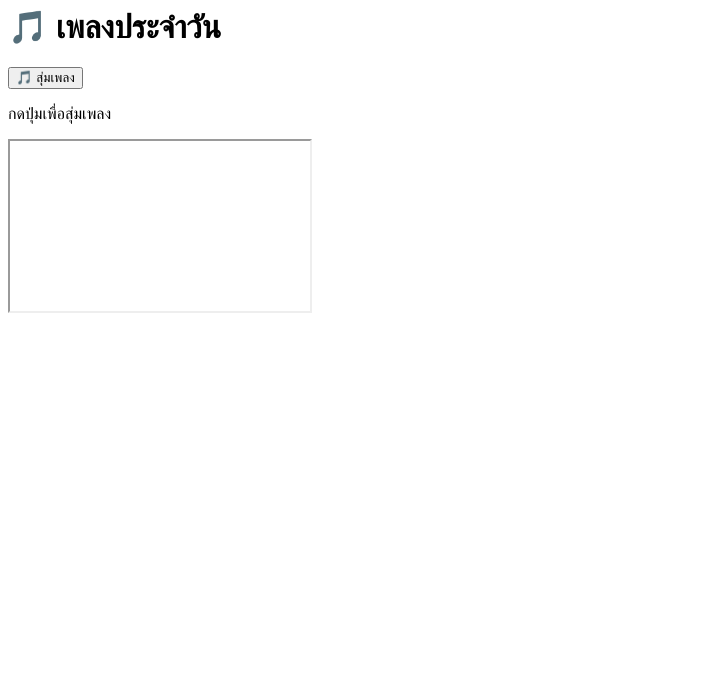
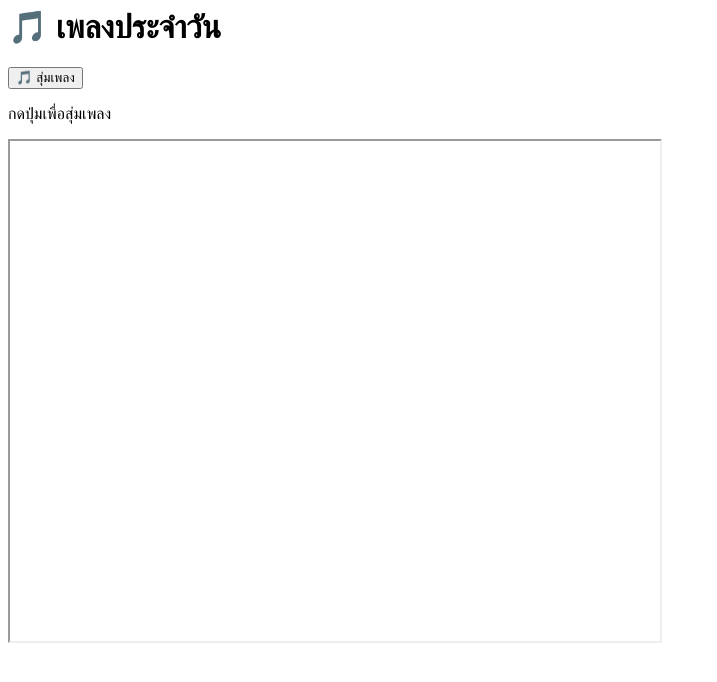
Before and after one commit to krittikarn4/web-music, a plain HTML site: page index.html in a window 1280 px wide. Shown: the whole page, without its empty margins (0-717 px from the left). Drawn offline with Linux system fonts and the light colour scheme.

Commit message:
Update index.html

```diff
--- a/index.html
+++ b/index.html
@@ -6,8 +6,8 @@
 
 <iframe
   id="youtubePlayer"
-  width="300"
-  height="170"
+  width="650"
+  height="500"
   src=""
   allow="autoplay; encrypted-media"
   allowfullscreen>
```
